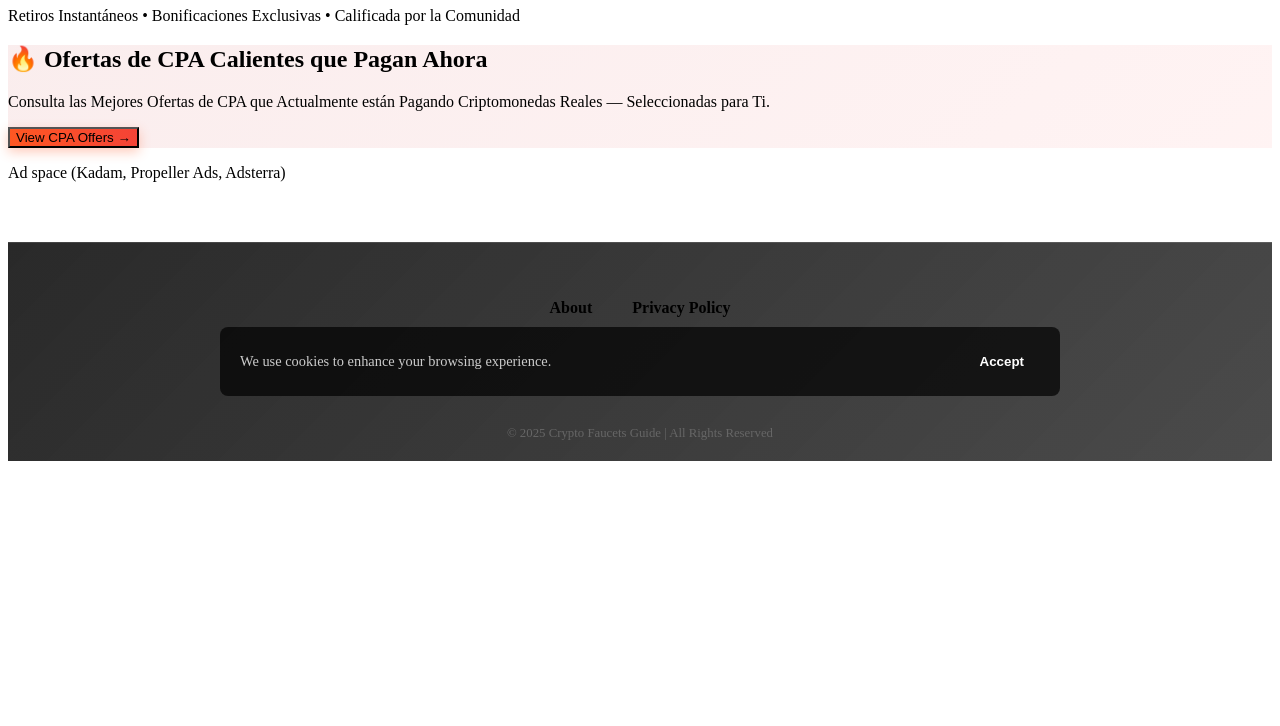
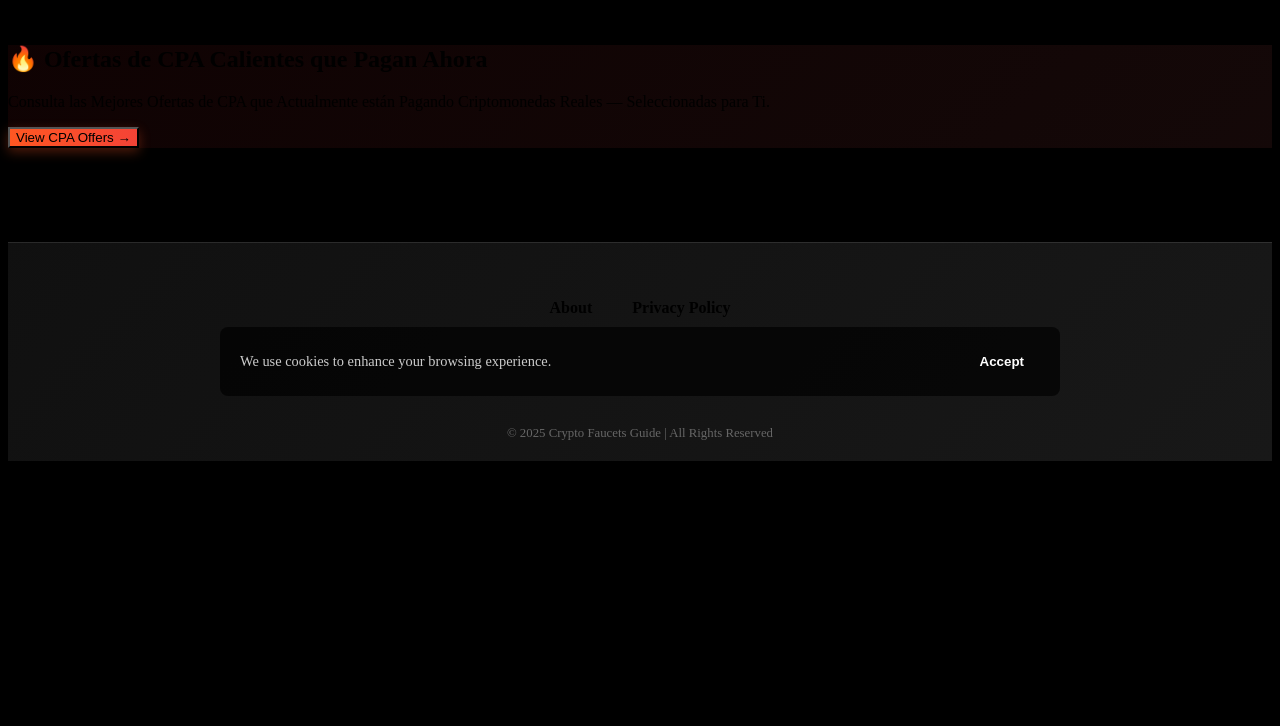
Before and after one commit to brisouzasantoa/es-site, a plain HTML site: page index.html in a window 1280 px wide. Shown: the part 74-800 px from the top of the page. Drawn offline with Linux system fonts and the light colour scheme.

Commit message:
Update style.css

```diff
--- a/assets/style.css
+++ b/assets/style.css
@@ -102,3 +102,7 @@
     font-size: 0.8rem;
     padding-top: 10px;
 }
+body {
+    background: #000000;
+    color: var(--text);
+}
```
